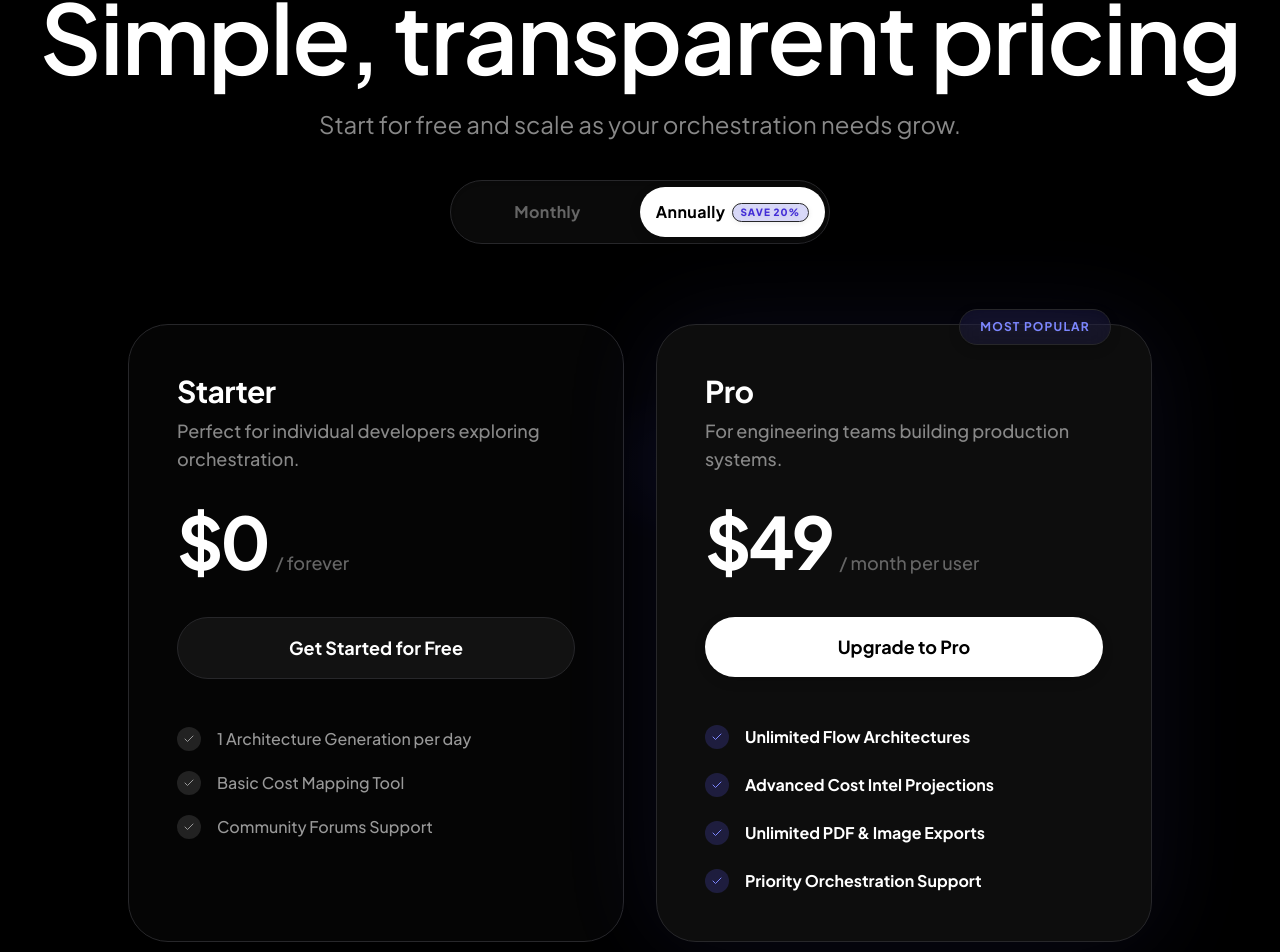
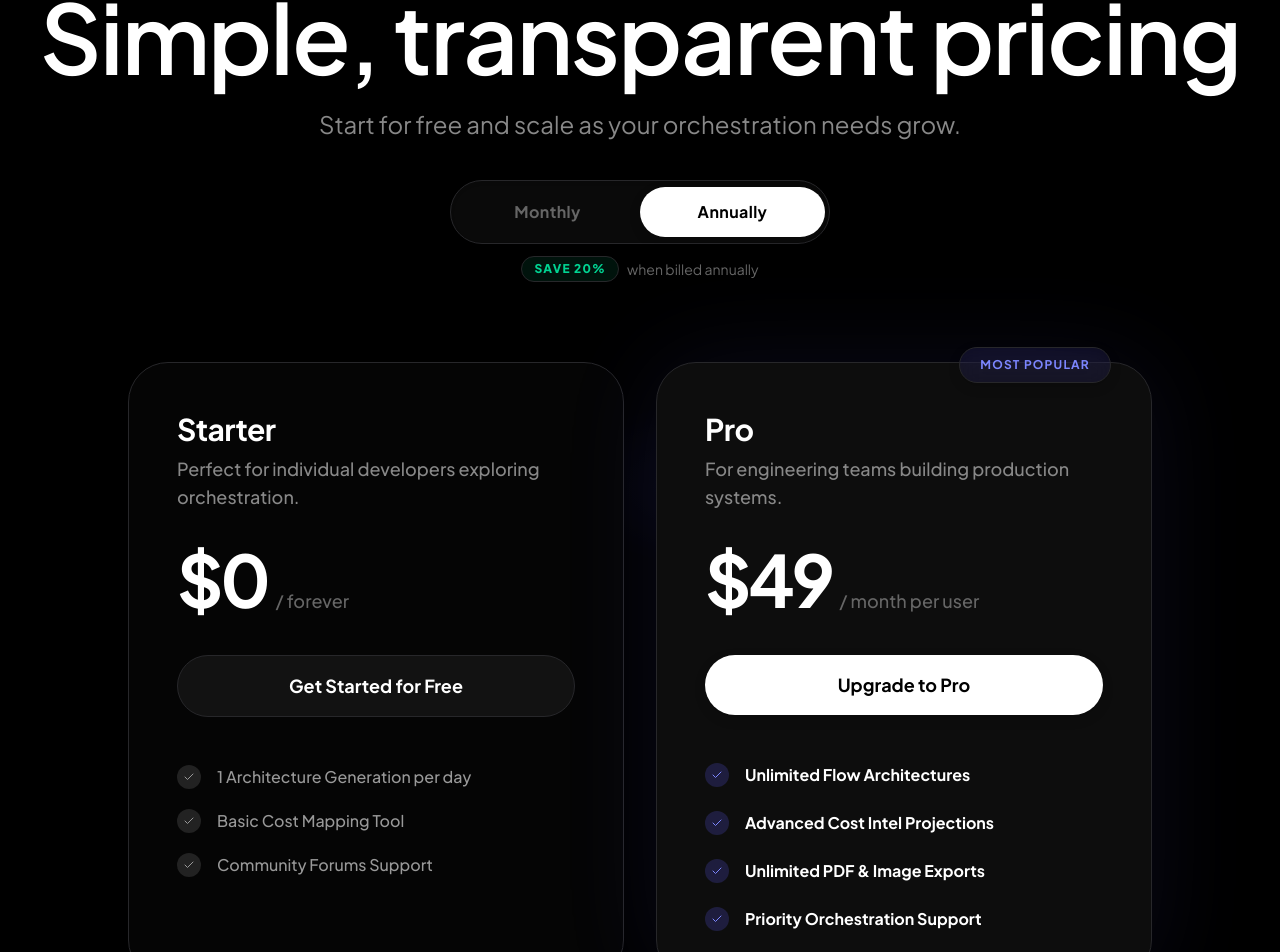
Before and after one commit to mahmoudahmedalaa/pylonstack, a Next.js app: page / in a window 1280 px wide. Shown: the part 6699-7651 px from the top of the page. Built offline with nearby package versions, Linux system fonts and the light colour scheme; no server answers.

Commit message:
fix: raise badge above chart SVG, move Save 20% outside toggle permanently

```diff
--- a/src/components/home/LinearFeatures.tsx
+++ b/src/components/home/LinearFeatures.tsx
@@ -125,7 +125,7 @@ export function LinearFeatures() {
                     vectorEffect="non-scaling-stroke"
                   />
                 </svg>
-                <div className="absolute top-2 left-8 rounded-lg border border-white/10 bg-[#10b981]/10 px-4 py-2 font-mono text-xl font-bold tracking-tight text-emerald-400 shadow-[0_0_30px_rgba(16,185,129,0.3)] backdrop-blur-xl">
+                <div className="absolute -top-4 left-8 rounded-lg border border-white/10 bg-[#10b981]/10 px-4 py-2 font-mono text-xl font-bold tracking-tight text-emerald-400 shadow-[0_0_30px_rgba(16,185,129,0.3)] backdrop-blur-xl">
                   -$42k
                 </div>
               </div>
--- a/src/components/home/LinearPricing.tsx
+++ b/src/components/home/LinearPricing.tsx
@@ -24,7 +24,8 @@ export function LinearPricing() {
           </p>
 
           {/* Toggle Switch */}
-          <div className="mx-auto flex h-16 w-full max-w-[380px] items-center rounded-full border border-white/10 bg-[#0a0a0a] p-1 shadow-inner">
+          <div className="mx-auto flex flex-col items-center gap-3">
+            <div className="flex h-16 w-full max-w-[380px] items-center rounded-full border border-white/10 bg-[#0a0a0a] p-1 shadow-inner">
               <button
                 onClick={() => setIsAnnual(false)}
                 className={`flex-1 rounded-full text-base font-bold tracking-wide transition-all duration-300 ${!isAnnual ? 'bg-white/10 text-white shadow-lg' : 'text-neutral-500 hover:text-white'}`}
@@ -38,12 +39,14 @@ export function LinearPricing() {
                 style={{ height: 'calc(100% - 4px)' }}
               >
                 Annually
-              {isAnnual && (
-                <span className="rounded-full border border-indigo-500/30 bg-indigo-500/20 px-2 py-0.5 text-[10px] leading-tight font-black tracking-widest text-indigo-700 uppercase drop-shadow-sm">
+              </button>
+            </div>
+            <div className="flex items-center gap-2 text-sm text-neutral-500">
+              <span className="rounded-full border border-emerald-500/30 bg-emerald-500/10 px-3 py-1 text-xs font-black tracking-widest text-emerald-400 uppercase">
                 Save 20%
               </span>
-              )}
-            </button>
+              <span>when billed annually</span>
+            </div>
           </div>
         </div>
 
```
Lines whose indentation alone changed are shown as unchanged.
